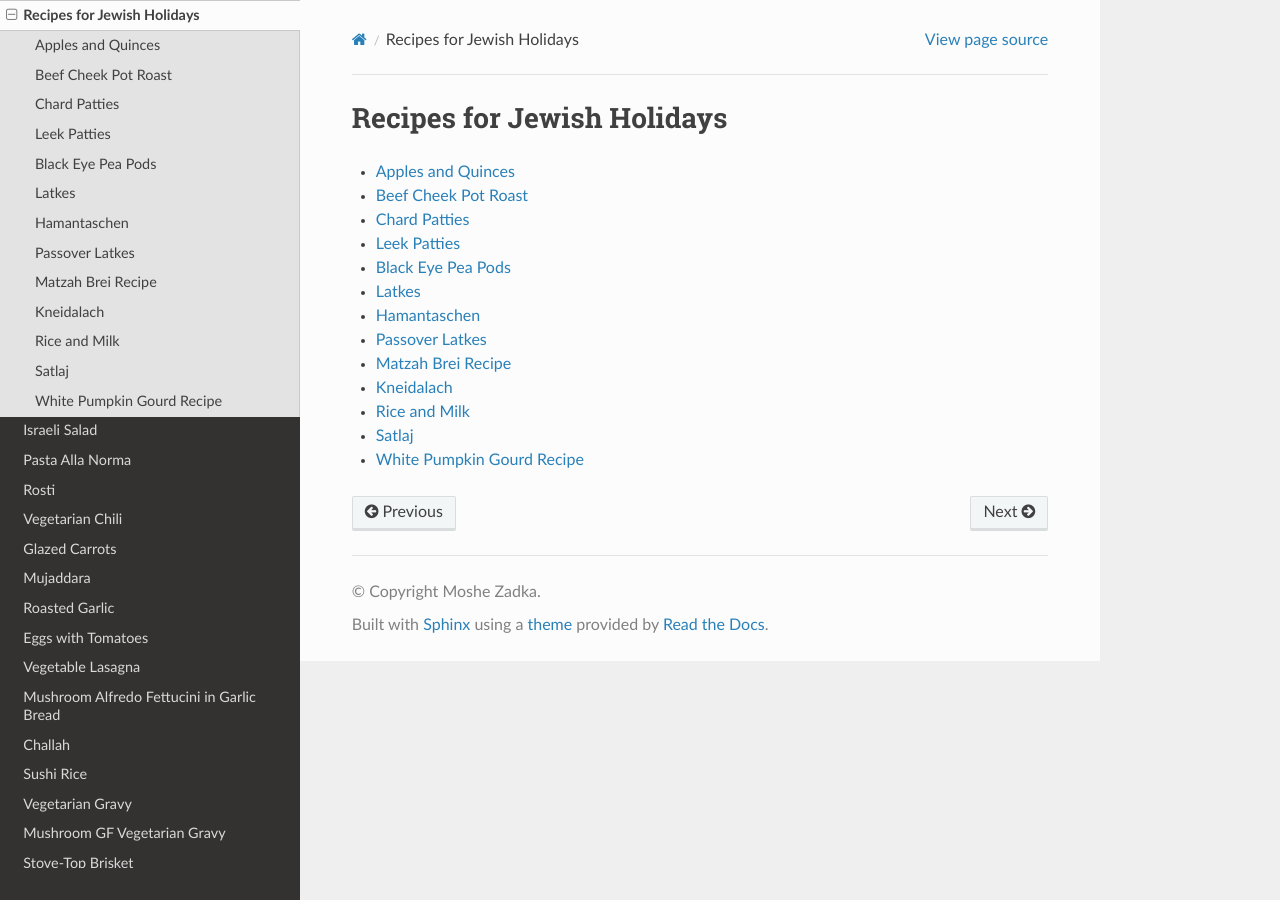
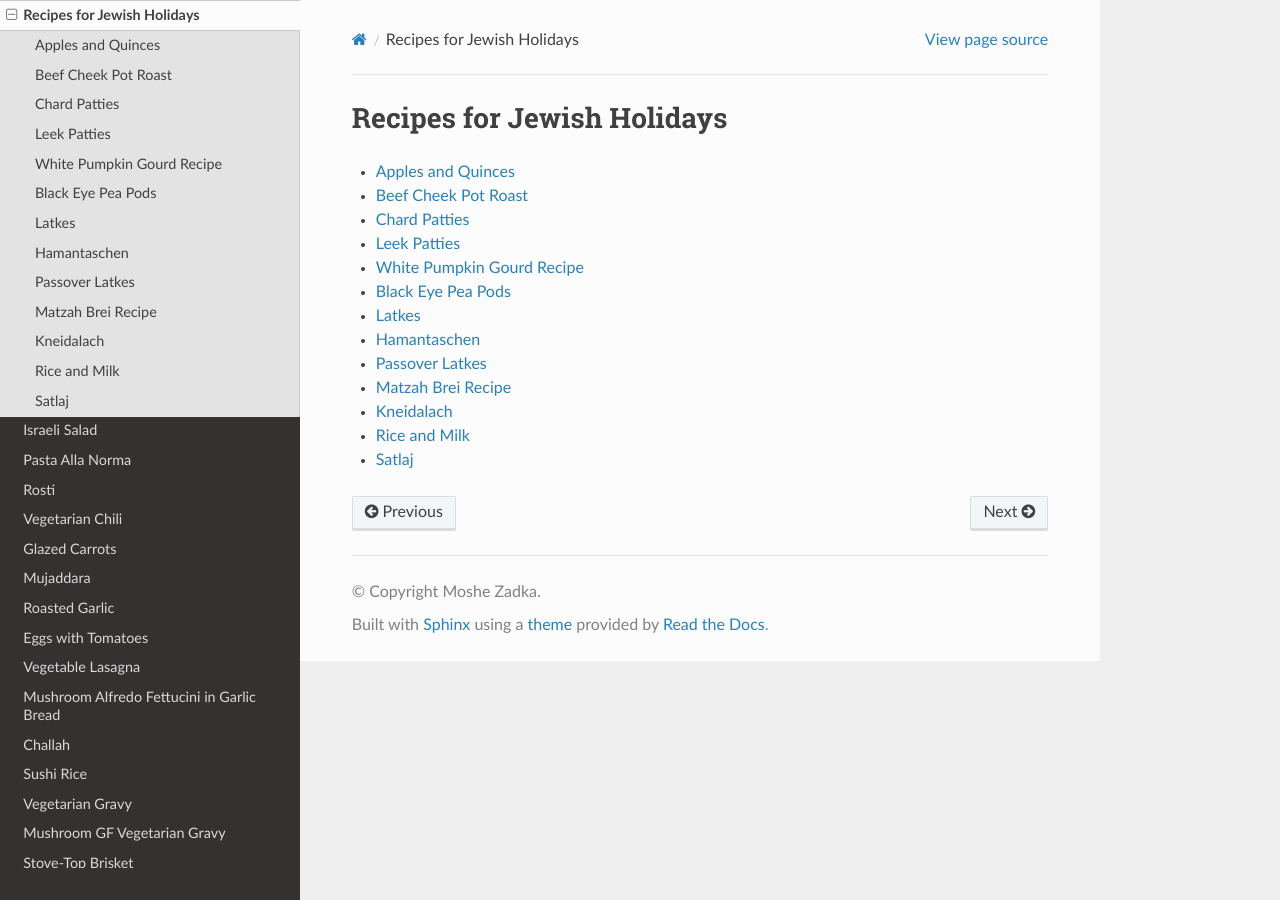
Before and after one commit to moshez/recipes, a Sphinx documentation site: the page built from doc/jewish-holidays/index.rst, in a window 1280 px wide. Built offline with Sphinx 7.4.7 and the Read the Docs theme 3.1.0, drawn with Linux system fonts in a browser that asks for light colours; some of the changed lines change nothing that is shown.

Commit message:
checkpoint

```diff
--- a/doc/jewish-holidays/index.rst
+++ b/doc/jewish-holidays/index.rst
@@ -8,6 +8,7 @@ Recipes for Jewish Holidays
     beef-cheek-pot-roast
     chard-patties
     leek-patties
+    gourd
     lubia
     latkes
     hamantaschen
@@ -16,4 +17,3 @@ Recipes for Jewish Holidays
     kneidalach
     rice-and-milk
     satlaj
-    gourd
```
